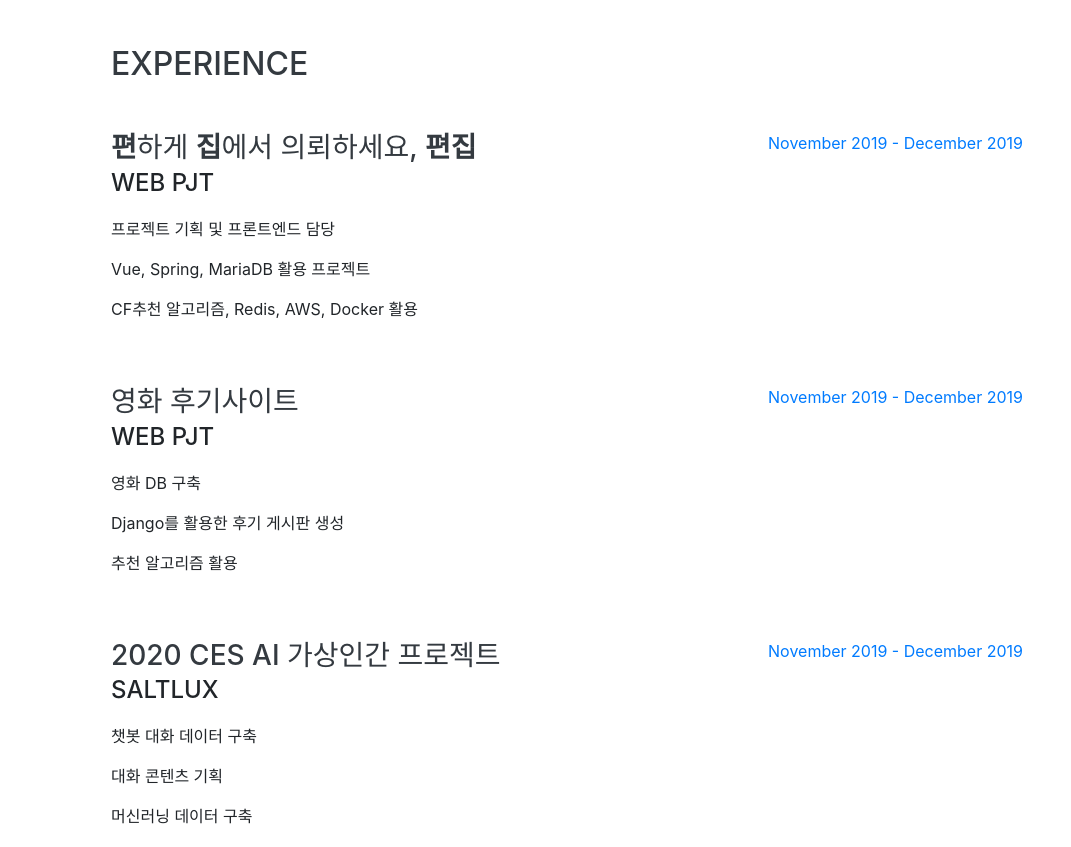
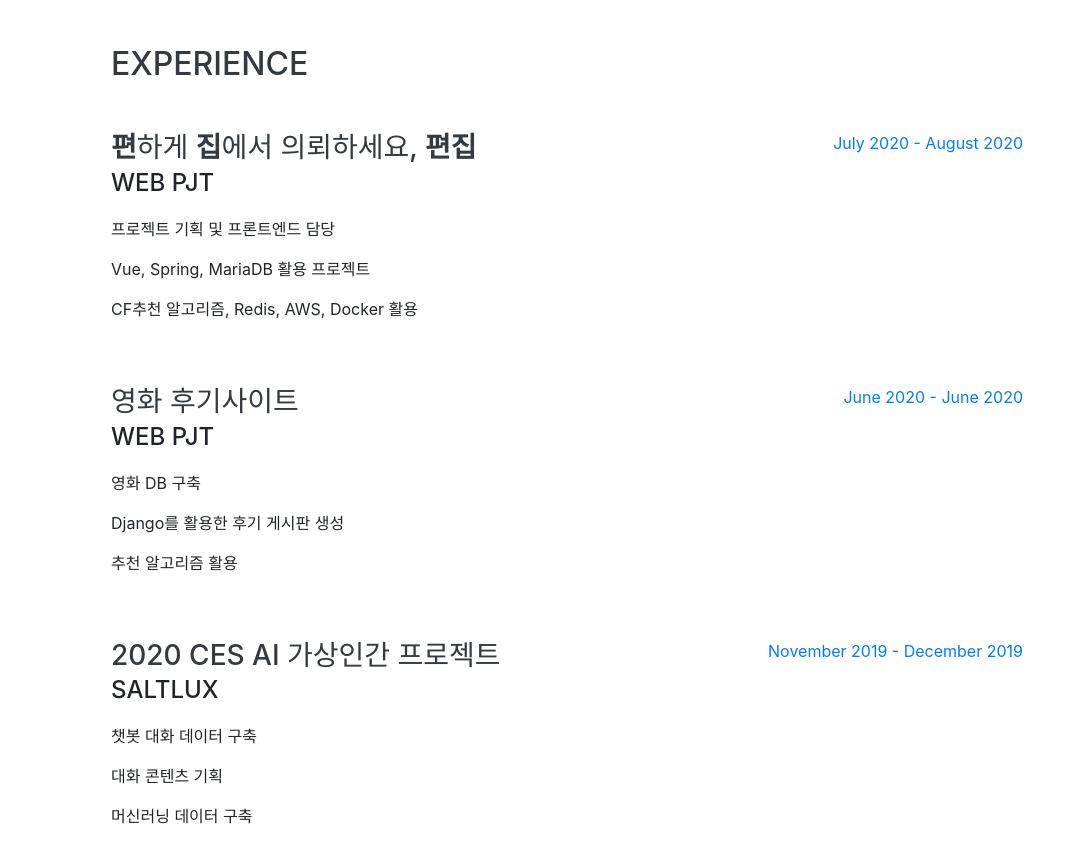
Before and after one commit to dabini/dabini.github.io, a website with bundled scripts: page index.html in a window 1280 px wide. Shown: the part 804-1651 px from the top of the page, without its empty margins (209-1280 px from the left). Built offline with nearby package versions, Linux system fonts and the light colour scheme; a web font is replaced by a local one.

Commit message:
Add files via upload

```diff
--- a/index.html
+++ b/index.html
@@ -95,7 +95,7 @@
             <p> CF추천 알고리즘, Redis, AWS, Docker 활용</p>
           </div>
           <div class="resume-date text-md-right">
-            <span class="text-primary">November 2019 - December 2019</span>
+            <span class="text-primary">July 2020 - August 2020</span>
           </div>
         </div>
 
@@ -110,7 +110,7 @@
             <p> 추천 알고리즘 활용</p>
           </div>
           <div class="resume-date text-md-right">
-            <span class="text-primary">November 2019 - December 2019</span>
+            <span class="text-primary">June 2020 - June 2020</span>
           </div>
         </div>
 
@@ -188,7 +188,7 @@
             <div> Algorithm · Computer Science · web · DB </div>
           </div>
           <div class="resume-date text-md-right">
-            <span class="text-primary">January 2020 - present </span>
+            <span class="text-primary">January 2020 - August 2020 </span>
           </div>
         </div>
 
```
